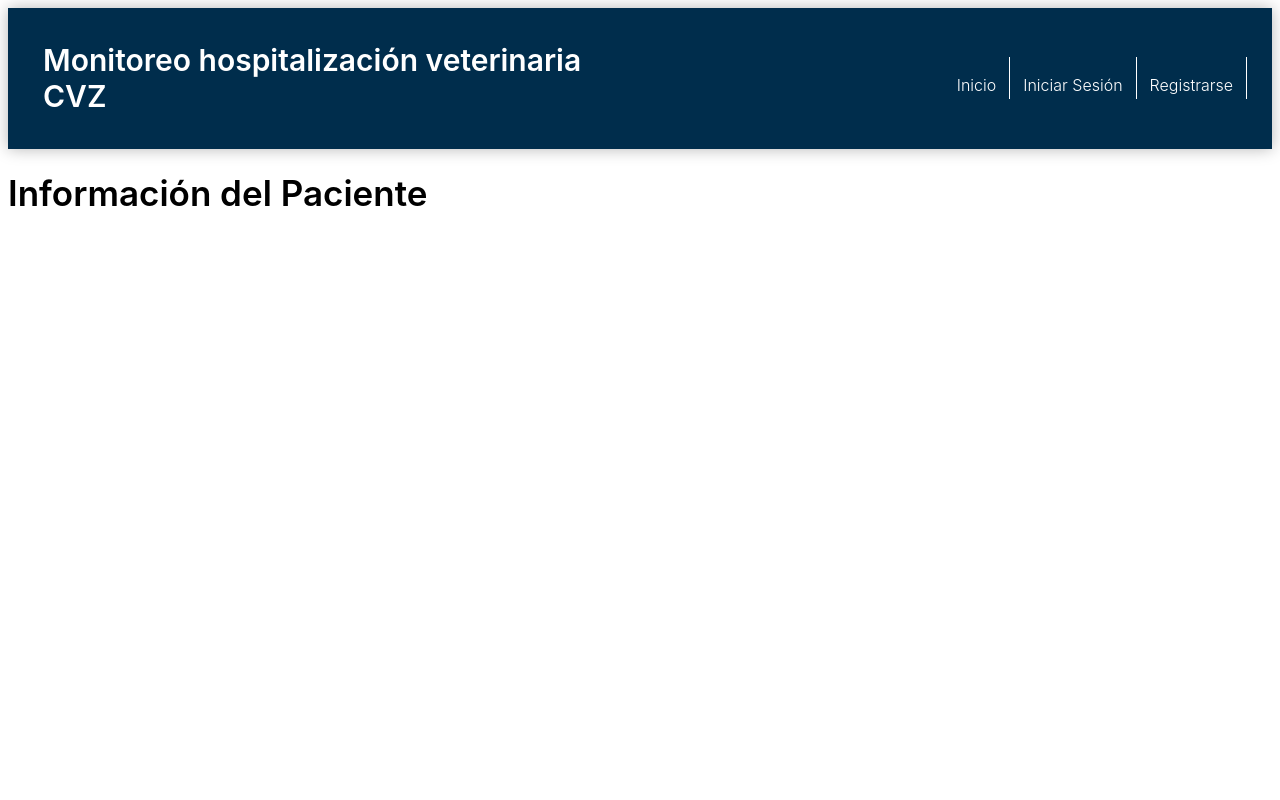
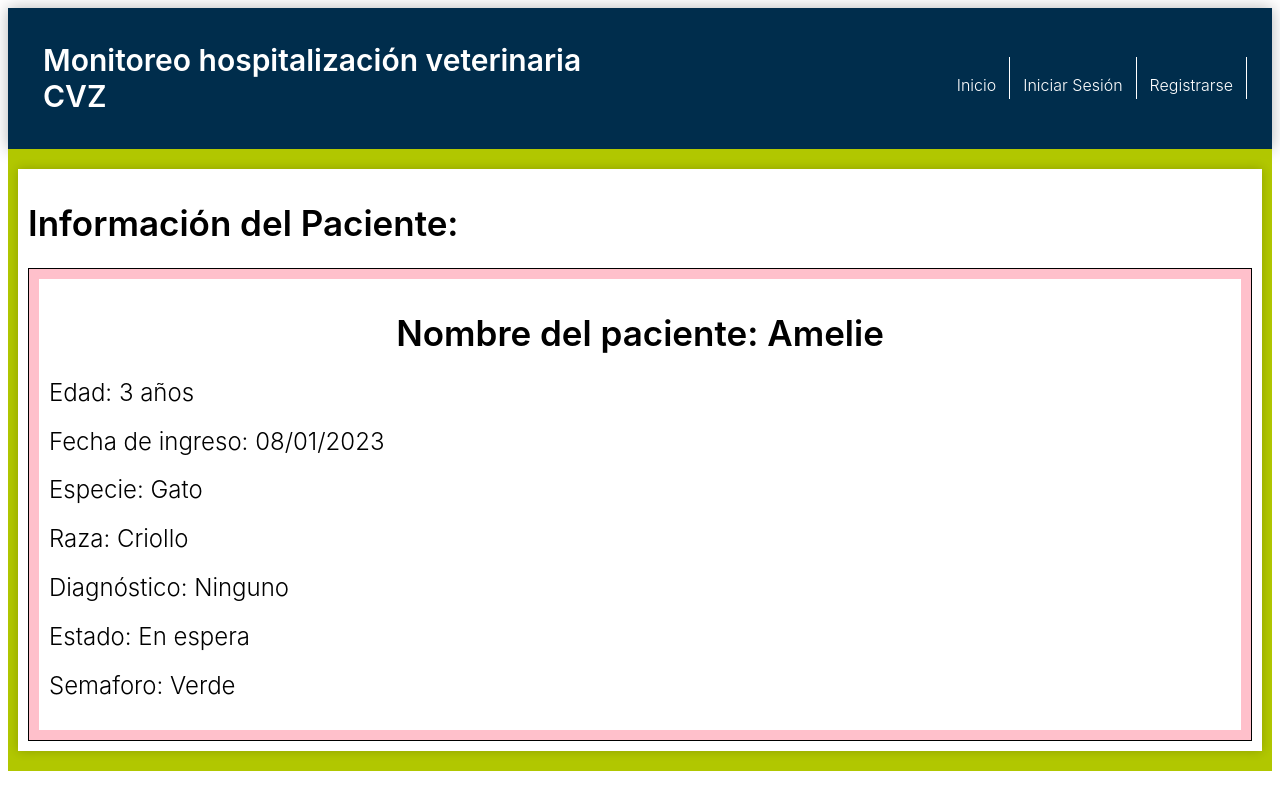
Before and after one commit to IsabelCA01/Proyecto1-SemaforoCVZ, a React (Vite) app: page /infopaciente in a window 1280 px wide. Built offline with nearby package versions, Linux system fonts and the light colour scheme; no server answers; sample sign-in values are in the browser's storage.

Commit message:
infoPacientes

```diff
--- a/src/components/Header/Header.jsx
+++ b/src/components/Header/Header.jsx
@@ -5,7 +5,7 @@ import ProtectedRoutes from "../ProtectedRoutes/ProtectedRoutes";
 import LogIn from "../../pages/login";
 import Index from "../../pages/inicio";
 import SingUp from "../../pages/singup";
-import Pacientes from "../../pages/pacientes";
+import Pacientes from "../../pages/perfil";
 import InfoPacientes from "../../pages/infoPacientes";
 
 import "./header.css";
@@ -35,7 +35,7 @@ const Header = () => {
         <Route path="/" element={<Index />}></Route>
         <Route path="/login" element={<LogIn />}></Route>
         <Route path="/singup" element={<SingUp />}></Route>
-        <Route path="/pacientes" element={<ProtectedRoutes><Pacientes/></ProtectedRoutes>}></Route>
+        <Route path="/perfil" element={<ProtectedRoutes><Pacientes/></ProtectedRoutes>}></Route>
         <Route path="/infopaciente" element={<ProtectedRoutes><InfoPacientes/></ProtectedRoutes>}></Route>
       </Routes>
     </Router>
--- /dev/null
+++ b/src/components/InfoPaciente/infoPaciente.css
@@ -0,0 +1,16 @@
+.ipback{
+    background-color: pink;
+    border: 1px solid black;
+    padding: 10px;
+}
+
+.ipcontainer{
+    text-align: justify;
+    background-color: white;
+    padding: 10px;
+}
+
+.ipcontainer h1{
+    text-align: center;
+
+}
--- /dev/null
+++ b/src/components/InfoPaciente/infoPaciente.jsx
@@ -0,0 +1,23 @@
+import "../InfoPaciente/InfoPaciente.css";
+import { useState } from "react";
+
+
+const InfoPaciente = (nombre, edad, fechadeingreso, especie, raza, diagnostico, estado, semaforo) => {
+
+    return (
+      <div className="ipback">
+        <div className="ipcontainer">
+            <h1>Nombre del paciente: Amelie</h1>
+            <h2>Edad: 3 años</h2>
+            <h2>Fecha de ingreso: 08/01/2023</h2>
+            <h2>Especie: Gato</h2>
+            <h2>Raza: Criollo</h2>
+            <h2>Diagnóstico: Ninguno</h2>
+            <h2>Estado: En espera</h2>
+            <h2>Semaforo: Verde</h2>
+        </div>
+      </div>
+    );
+  };
+
+  export default InfoPaciente;
--- a/src/components/PacienteEjemplo/pacienteejemplo.jsx
+++ b/src/components/PacienteEjemplo/pacienteejemplo.jsx
@@ -9,4 +9,5 @@ const Paciente1 = () => {
   );
 };
 
+
 export default Paciente1
--- /dev/null
+++ b/src/components/PacienteEjemplo/pacienteejemplo2.jsx
@@ -0,0 +1,13 @@
+import { Paciente } from '../Paciente/paciente';
+
+const Paciente2 = () => {
+
+    return (
+      <div style={{flexBasis: "50%"}}>
+        <Paciente nombre={"Amelie"} fechadeingreso={"08/01/2023"} raza={"Criollo"} especie={"Gato"} />
+      </div>
+    );
+  };
+
+
+  export default Paciente2;
--- a/src/pages/infoPacientes.jsx
+++ b/src/pages/infoPacientes.jsx
@@ -1,10 +1,14 @@
-import "../styles/inicio.css";
+import "../styles/infoPacientes.css";
+import InfoPaciente from "../components/InfoPaciente/InfoPaciente";
 
 const InfoPacientes = () => {
 
     return (
-      <div>
-        <h1>Información del Paciente</h1>
+      <div className="paall">
+        <div className="pacontainer">
+        <h1>Información del Paciente:</h1>
+        <InfoPaciente/>
+        </div>
       </div>
     );
   };
--- a/src/pages/login.jsx
+++ b/src/pages/login.jsx
@@ -26,7 +26,7 @@ const LogIn = () => {
     setError("")
     try {
       await loginFunction(user.email, user.password);
-      navigate("/pacientes");
+      navigate("/perfil");
     }
     catch (error){
       if (error.code === "auth/wrong-password"){
--- a/src/pages/pacientes.jsx
+++ b/src/pages/perfil.jsx
@@ -1,5 +1,6 @@
-import "../styles/pacientes.css"
+import "../styles/perfil.css"
 import Paciente1 from "../components/PacienteEjemplo/pacienteejemplo";
+import Paciente2 from "../components/PacienteEjemplo/pacienteejemplo2";
 import {useAuth} from "../contexts/authContext";
 import { useNavigate } from "react-router-dom";
 
@@ -29,7 +30,7 @@ const Pacientes = () => {
             <button className="paboton" onClick={handleNavigate}>Ver información del paciente</button>
           </div>
           <div className="papaciente">
-            <Paciente1/>
+            <Paciente2/>
             <button className="paboton" onClick={handleNavigate}>Ver información del paciente</button>
           </div>
         </div>
--- a/src/styles/infoPacientes.css
+++ b/src/styles/infoPacientes.css
@@ -0,0 +1,14 @@
+paall{
+    background-color:#b1c700 ;
+    margin: none;
+    padding: 10px;
+
+}
+.pacontainer{
+    max-width: 100vw;
+    margin: 10px auto;
+    padding: 10px 10px; /* Agregamos padding solo a los lados */
+    text-align: justify;
+    background-color: white;
+    box-shadow: 0 0 10px rgba(0, 0, 0, 0.2);
+}
```
Also changed, not shown: src/styles/perfil.css (renamed from src/styles/pacientes.css), 1 other file (tests, documents, lock files or other folders).
